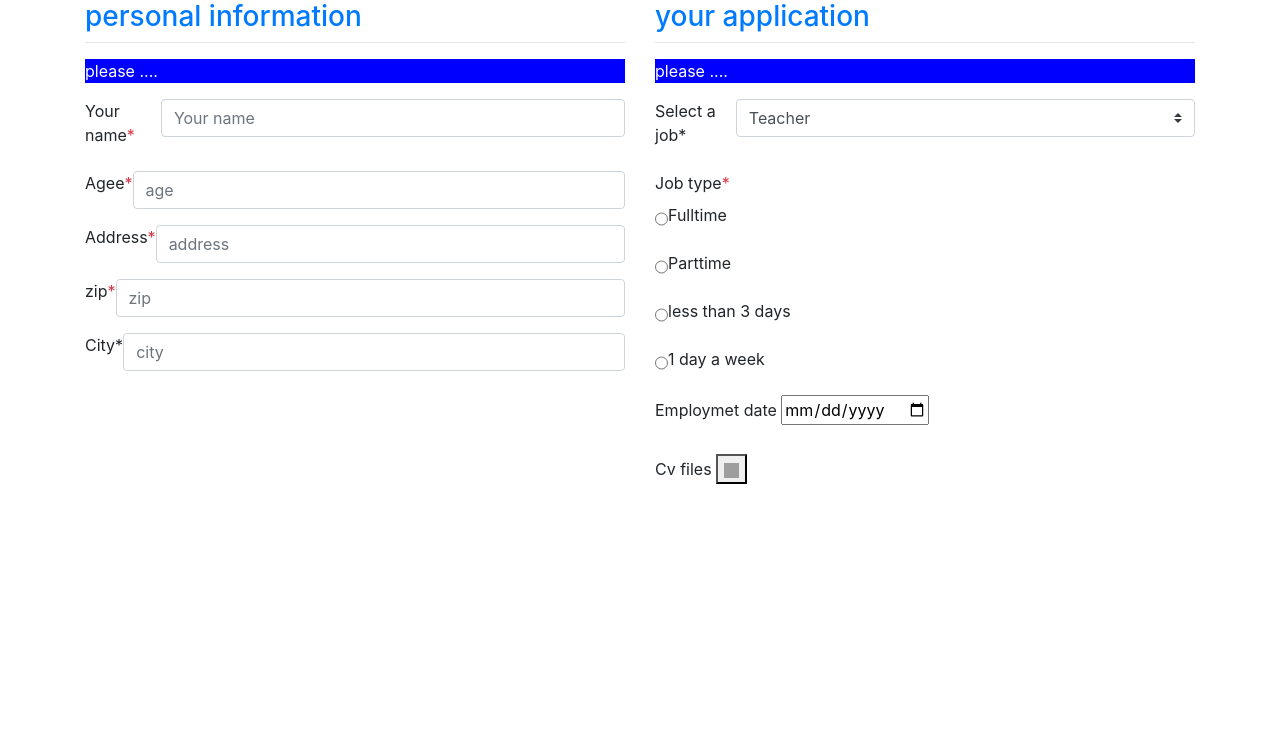
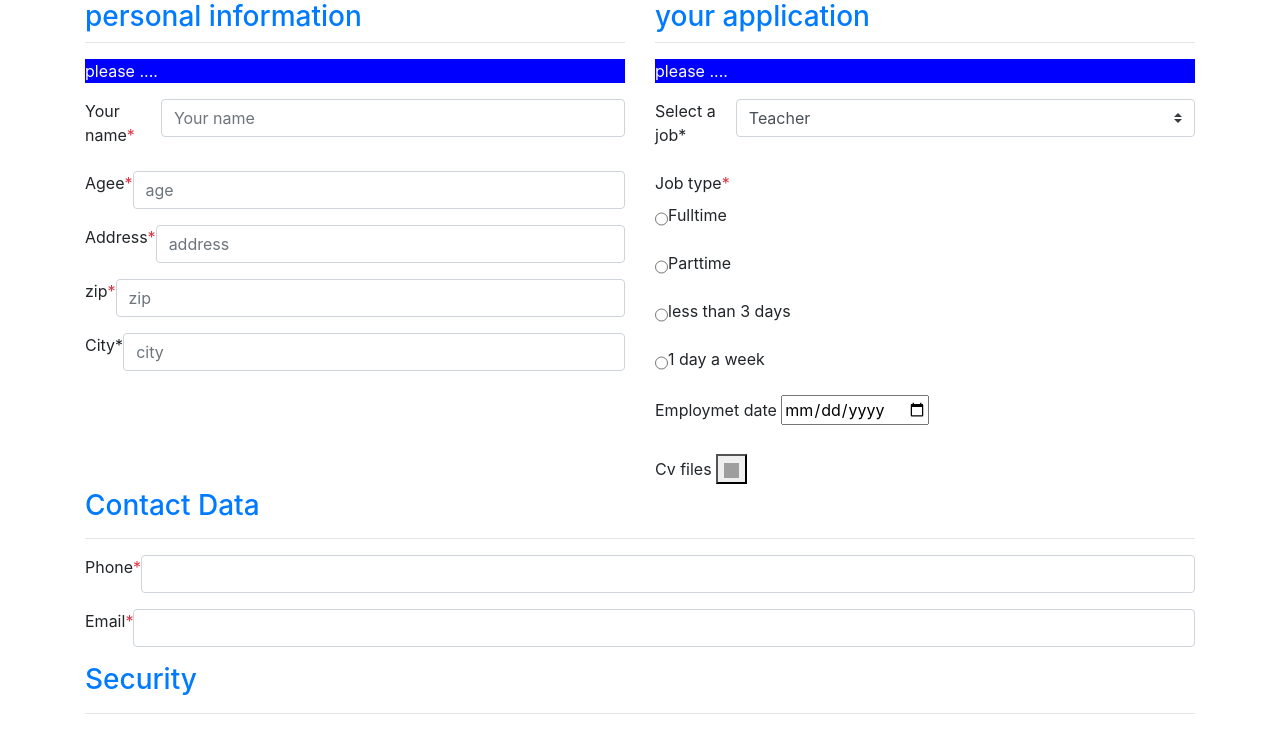
Before and after one commit to dtphuong1012/CSE391_1851161461_DoThiPhuong, a plain HTML site: page BTTH_05/bai_01/index.html in a window 1280 px wide. Drawn offline with nearby package versions, Linux system fonts and the light colour scheme; grey boxes are pictures that could not be loaded.

Commit message:
Update index.html

```diff
--- a/BTTH_05/bai_01/index.html
+++ b/BTTH_05/bai_01/index.html
@@ -86,12 +86,27 @@
                 </div>
 
             </div>
+            <h3 class="text-primary">Contact Data</h3>
+            <hr>
+            <div class="form-group">
+                <label for="name">Phone<span class="text-danger">*</span></label>
+                <input type="text" class="form-control"  id="phone">
+            </div>
+            <div class="form-group">
+                <label for="name">Email<span class="text-danger">*</span></label>
+                <input type="text" class="form-control"  id="mail">
+            </div>
+            <h3 class="text-primary">Security</h3><hr>
+            <div class="g-recaptcha" data-sitekey="6LeiargZAAAAAP-kJZdVSkGUFXQxaXQNtBG3MoMH"></div>
+
+
         </div>
      </form>
     <!-- Optional JavaScript -->
     <!-- jQuery first, then Popper.js, then Bootstrap JS -->
     <script src="https://code.jquery.com/jquery-3.3.1.slim.min.js" integrity="sha384-q8i/X+965DzO0rT7abK41JStQIAqVgRVzpbzo5smXKp4YfRvH+8abtTE1Pi6jizo" crossorigin="anonymous"></script>
     <script src="https://cdnjs.cloudflare.com/ajax/libs/popper.js/1.14.7/umd/popper.min.js" integrity="sha384-UO2eT0CpHqdSJQ6hJty5KVphtPhzWj9WO1clHTMGa3JDZwrnQq4sF86dIHNDz0W1" crossorigin="anonymous"></script>
+    <script src='https://www.google.com/recaptcha/api.js'></script>
     <script src="https://stackpath.bootstrapcdn.com/bootstrap/4.3.1/js/bootstrap.min.js" integrity="sha384-JjSmVgyd0p3pXB1rRibZUAYoIIy6OrQ6VrjIEaFf/nJGzIxFDsf4x0xIM+B07jRM" crossorigin="anonymous"></script>
   </body>
 </html>
```
